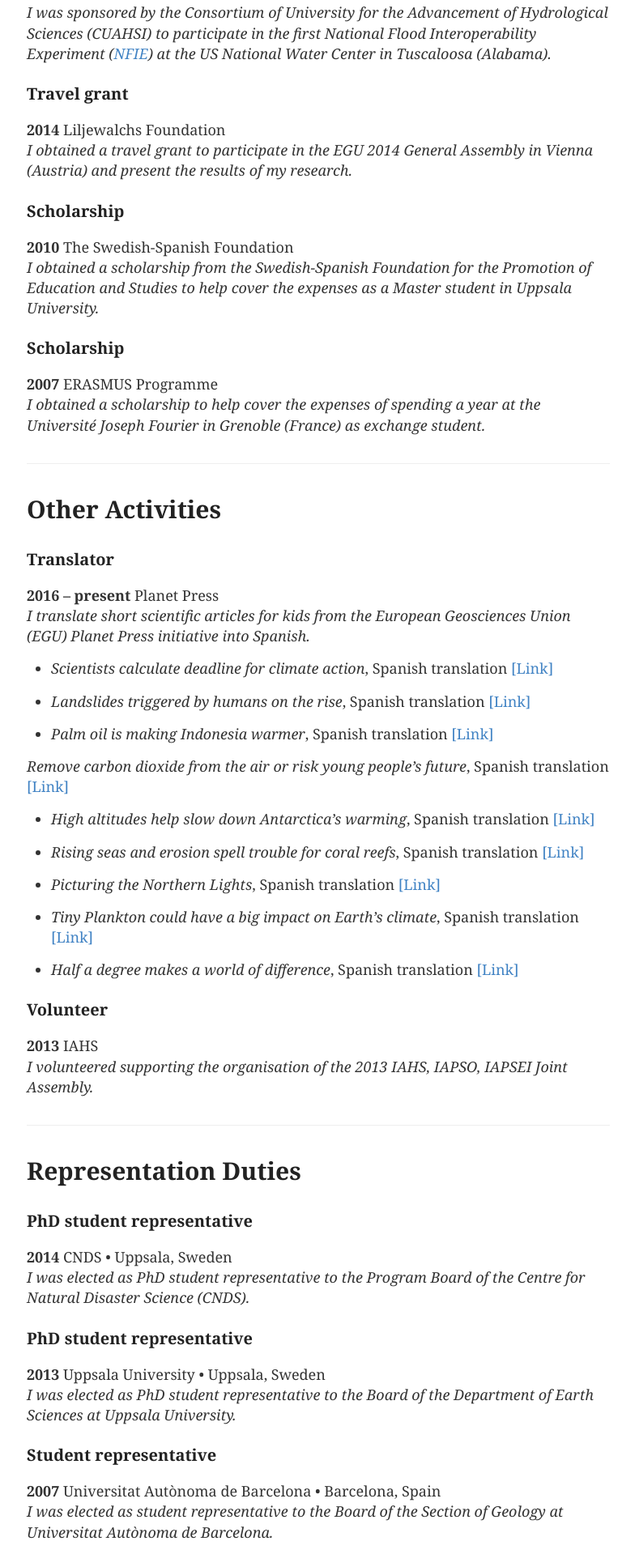
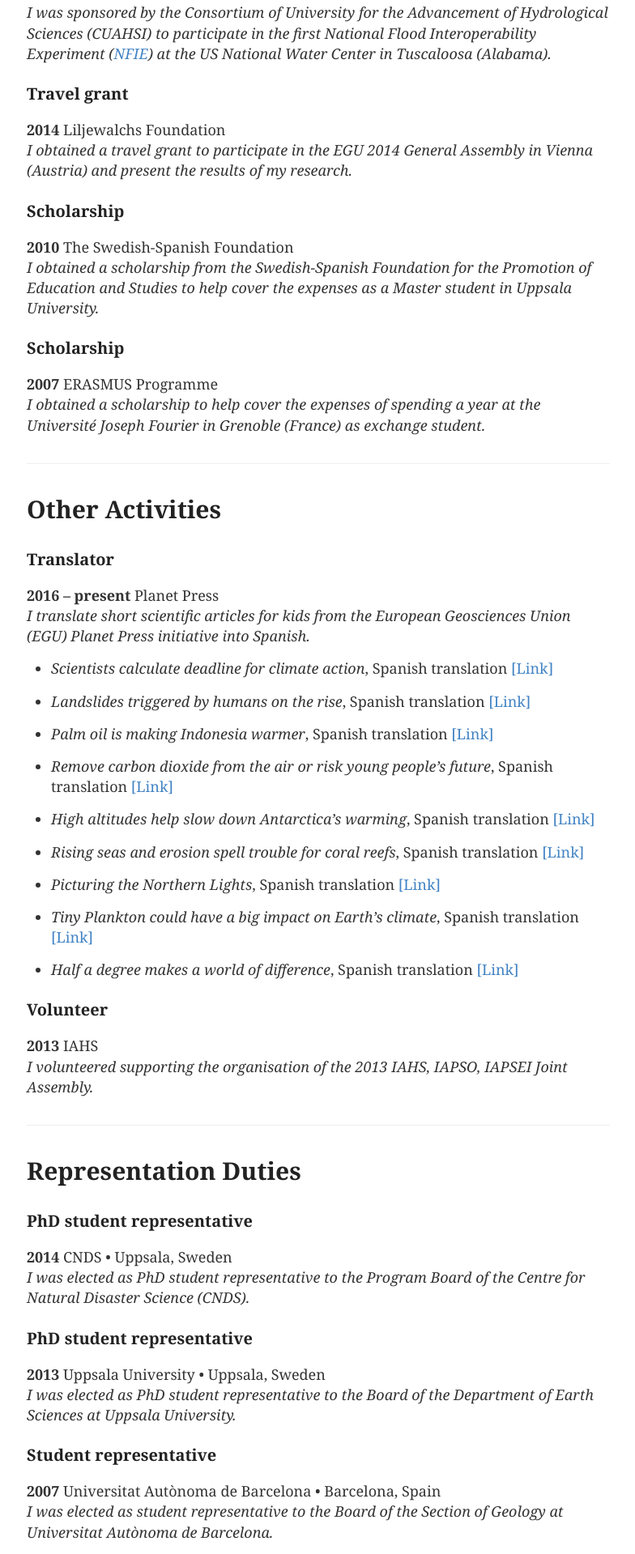
Before and after one commit to GironsLopez/GironsLopez.github.io, a Jekyll site: the page built from cv/index.md, in a window 1280 px wide. Shown: the part 2731-4650 px from the top of the page at 81% size, without its empty margins (247-1031 px from the left). Built offline with Jekyll 4.4.1, drawn with Linux system fonts in a browser that asks for light colours.

```diff
--- a/cv/index.md
+++ b/cv/index.md
@@ -100,7 +100,7 @@ photography ”[Living Flows](http://blogs.egu.eu/geolog/2016/04/22/announcing-t
 
 * *Palm oil is making Indonesia warmer*, Spanish translation [[Link]](https://www.egu.eu/education/planet-press/83/palm-oil-is-making-indonesia-warmer/){:target="_blank"}
 
-*Remove carbon dioxide from the air or risk young people's future*, Spanish translation [[Link]](https://www.egu.eu/education/planet-press/81/remove-carbon-dioxide-from-the-air-or-risk-young-peoples-future/){:target="_blank"}
+* *Remove carbon dioxide from the air or risk young people's future*, Spanish translation [[Link]](https://www.egu.eu/education/planet-press/81/remove-carbon-dioxide-from-the-air-or-risk-young-peoples-future/){:target="_blank"}
 
 * *High altitudes help slow down Antarctica’s warming*, Spanish translation [[Link]](https://www.egu.eu/education/planet-press/80/high-altitudes-help-slow-down-antarcticas-warming/){:target="_blank"}
 
```
